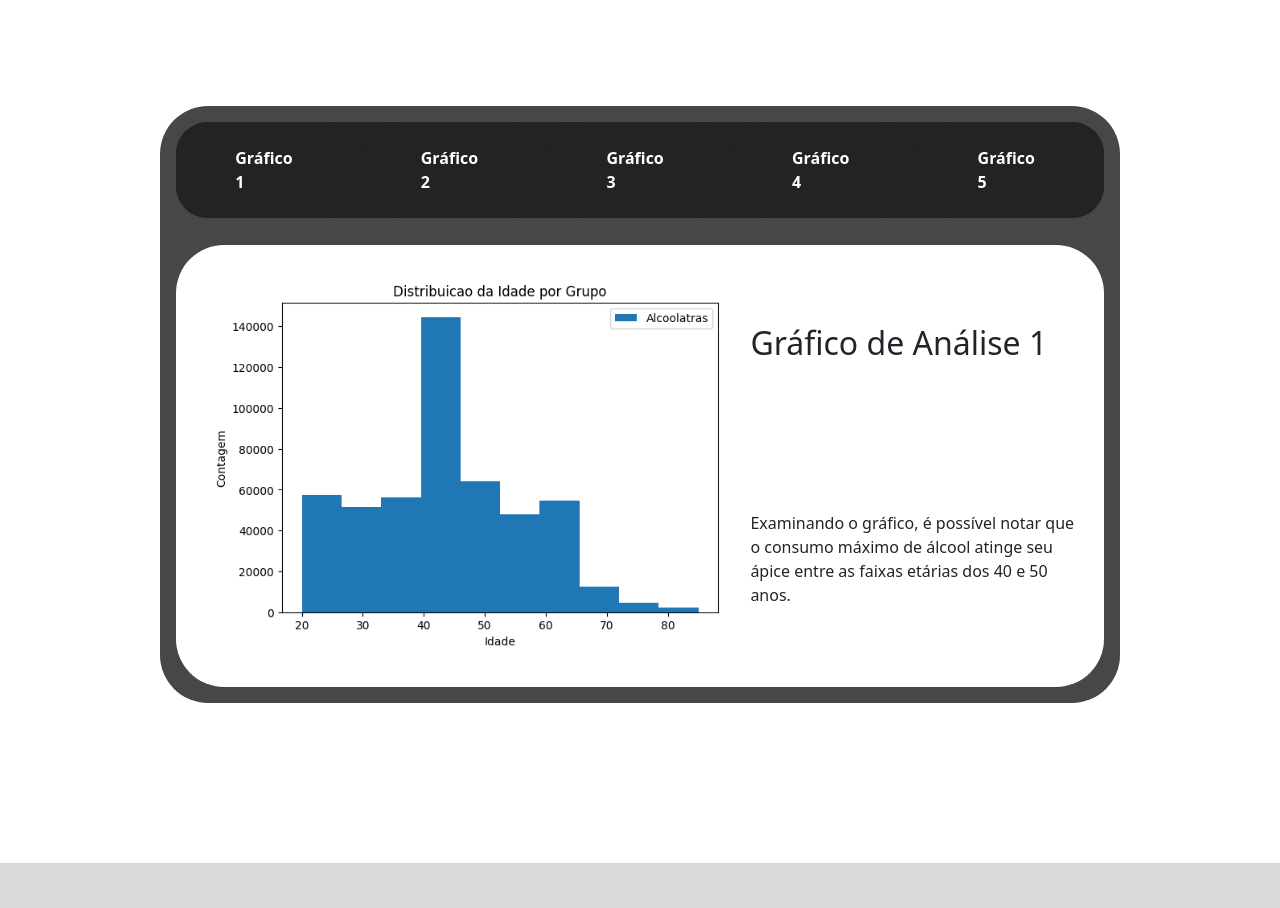
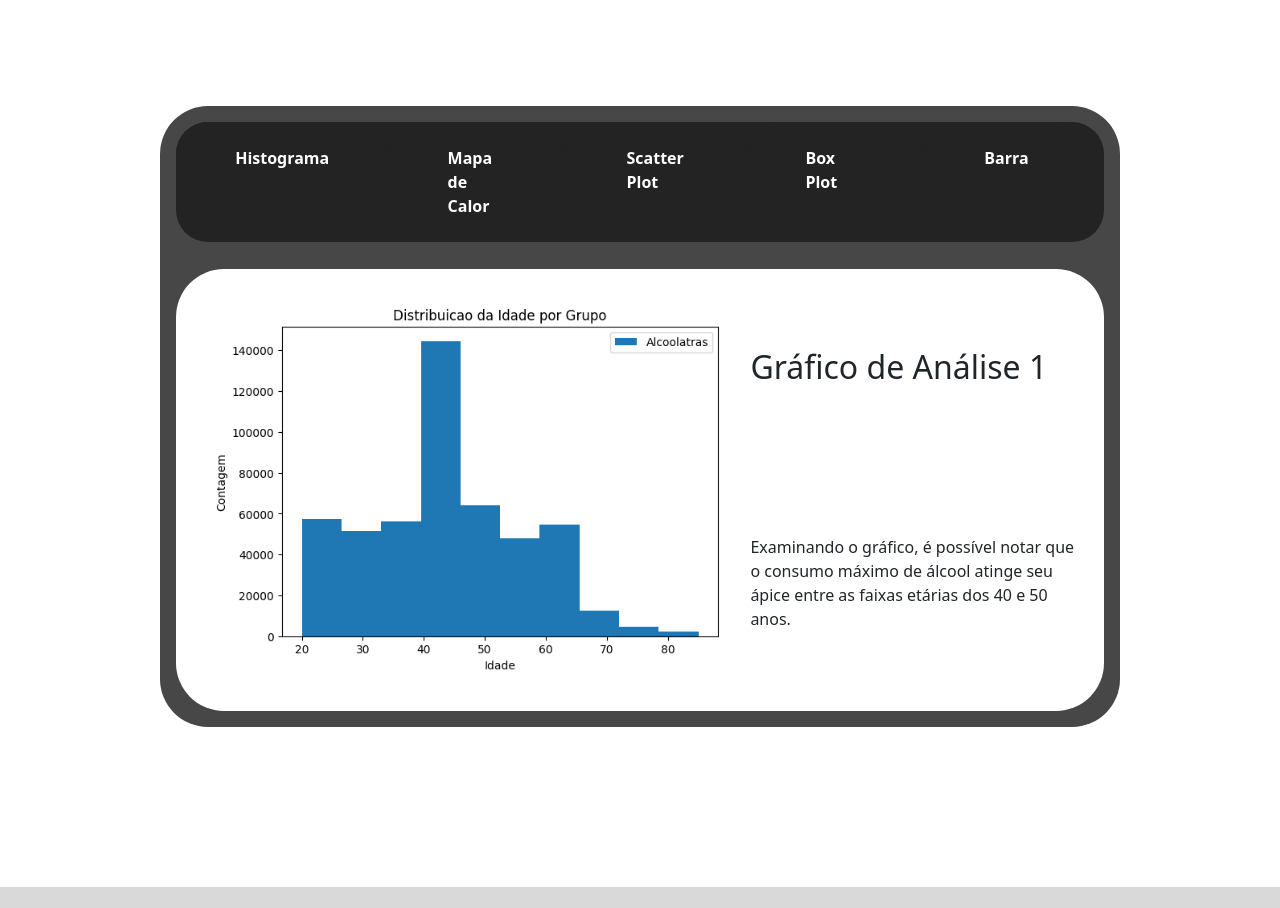
Before and after one commit to JasonMoraisF/Graficos_fumantes_alcoolatras, a plain HTML site: page index.html in a window 1280 px wide. Shown: the part 1440-2348 px from the top of the page. Drawn offline with Linux system fonts and the light colour scheme.

Commit message:
Nomes dos graficos

```diff
--- a/index.html
+++ b/index.html
@@ -74,19 +74,19 @@
       <div class="botoes">
         <ul class="nav nav-pills mb-3" id="pills-tab" role="tablist">
           <li class="nav-item" role="presentation">
-            <button class="btn-confirma active" id="pills-home-tab" data-bs-toggle="pill" data-bs-target="#pills-graphOne" type="button" role="tab" aria-controls="pills-graphOne" aria-selected="true">Gráfico 1</button>
+            <button class="btn-confirma active" id="pills-home-tab" data-bs-toggle="pill" data-bs-target="#pills-graphOne" type="button" role="tab" aria-controls="pills-graphOne" aria-selected="true">Histograma</button>
           </li>
           <li class="nav-item" role="presentation">
-            <button class="btn-confirma" id="pills-profile-tab" data-bs-toggle="pill" data-bs-target="#pills-graphTwo" type="button" role="tab" aria-controls="pills-graphTwo" aria-selected="false">Gráfico 2</button>
+            <button class="btn-confirma" id="pills-profile-tab" data-bs-toggle="pill" data-bs-target="#pills-graphTwo" type="button" role="tab" aria-controls="pills-graphTwo" aria-selected="false">Mapa de Calor</button>
           </li>
           <li class="nav-item" role="presentation">
-            <button class="btn-confirma" id="pills-contact-tab" data-bs-toggle="pill" data-bs-target="#pills-graph3" type="button" role="tab" aria-controls="pills-graph3" aria-selected="false">Gráfico 3</button>
+            <button class="btn-confirma" id="pills-contact-tab" data-bs-toggle="pill" data-bs-target="#pills-graph3" type="button" role="tab" aria-controls="pills-graph3" aria-selected="false">Scatter Plot</button>
           </li>
           <li class="nav-item" role="presentation">
-            <button class="btn-confirma" id="pills-disabled-tab" data-bs-toggle="pill" data-bs-target="#pills-graph4" type="button" role="tab" aria-controls="pills-graph4" aria-selected="true">Gráfico 4</button>
+            <button class="btn-confirma" id="pills-disabled-tab" data-bs-toggle="pill" data-bs-target="#pills-graph4" type="button" role="tab" aria-controls="pills-graph4" aria-selected="true">Box Plot</button>
           </li>
           <li class="nav-item" role="presentation">
-            <button class="btn-confirma" id="pills-disabled-tab" data-bs-toggle="pill" data-bs-target="#pills-graph5" type="button" role="tab" aria-controls="pills-graph5" aria-selected="true">Gráfico 5</button>
+            <button class="btn-confirma" id="pills-disabled-tab" data-bs-toggle="pill" data-bs-target="#pills-graph5" type="button" role="tab" aria-controls="pills-graph5" aria-selected="true">Barra</button>
           </li>
         </ul>
       </div>
```
